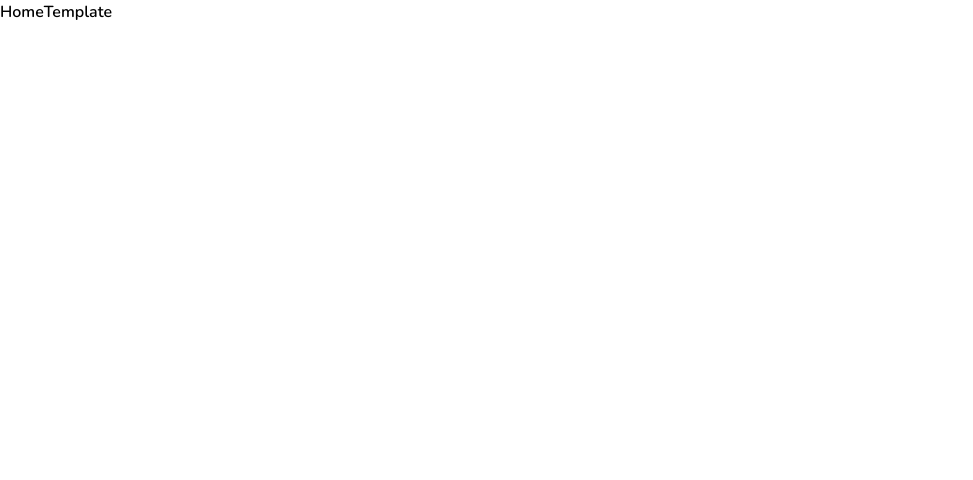
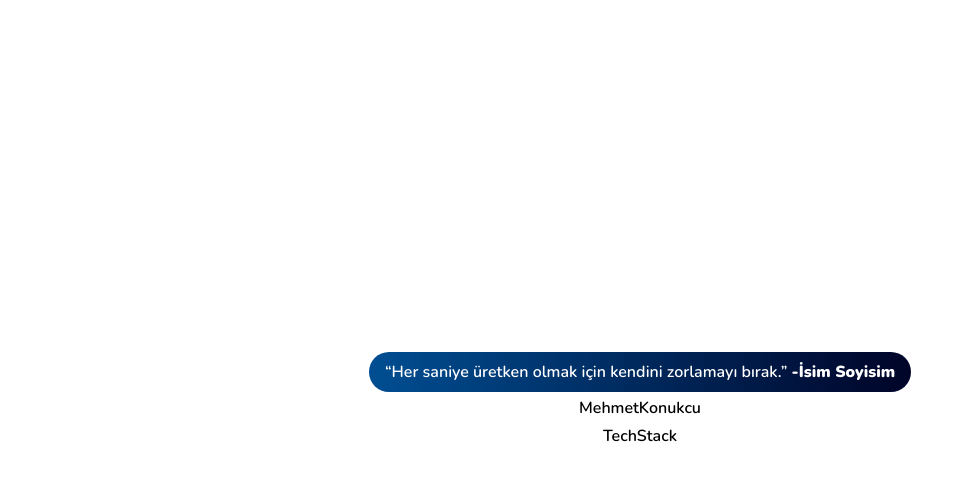
Before and after one commit to mehmetext/konukcudev-next, a Next.js app: page / in a window 1280 px wide. Shown: the top 480 px of the page, without its empty margins (0-973 px from the left). Built offline with nearby package versions, Linux system fonts and the light colour scheme.

Commit message:
WelcomeSection eklendi, Saying componenti eklendi

```diff
--- /dev/null
+++ b/src/components/molecules/WelcomeSection/MehmetKonukcu.tsx
@@ -0,0 +1,3 @@
+export default function MehmetKonukcu() {
+	return <div>MehmetKonukcu</div>;
+}
--- /dev/null
+++ b/src/components/molecules/WelcomeSection/Saying.tsx
@@ -0,0 +1,8 @@
+export default function Saying() {
+	return (
+		<div className="bg-gradient-to-r from-primary to-primary-dark text-white  py-2 px-4 rounded-full">
+			“Her saniye üretken olmak için kendini zorlamayı bırak.”{" "}
+			<span className="font-black">-İsim Soyisim</span>
+		</div>
+	);
+}
--- /dev/null
+++ b/src/components/molecules/WelcomeSection/TechStack.tsx
@@ -0,0 +1,3 @@
+export default function TechStack() {
+	return <div>TechStack</div>;
+}
--- /dev/null
+++ b/src/components/organisms/HomeTemplate/WelcomeSection.tsx
@@ -0,0 +1,14 @@
+//Components
+import MehmetKonukcu from "@/components/molecules/WelcomeSection/MehmetKonukcu";
+import Saying from "@/components/molecules/WelcomeSection/Saying";
+import TechStack from "@/components/molecules/WelcomeSection/TechStack";
+
+export default function WelcomeSection() {
+	return (
+		<div className="w-screen h-screen flex flex-col items-center justify-center gap-1">
+			<Saying />
+			<MehmetKonukcu />
+			<TechStack />
+		</div>
+	);
+}
--- a/src/components/templates/HomeTemplate.tsx
+++ b/src/components/templates/HomeTemplate.tsx
@@ -1,5 +1,10 @@
-import React from "react";
+//Components
+import WelcomeSection from "../organisms/HomeTemplate/WelcomeSection";
 
 export default function HomeTemplate() {
-	return <div>HomeTemplate</div>;
+	return (
+		<div>
+			<WelcomeSection />
+		</div>
+	);
 }
```
